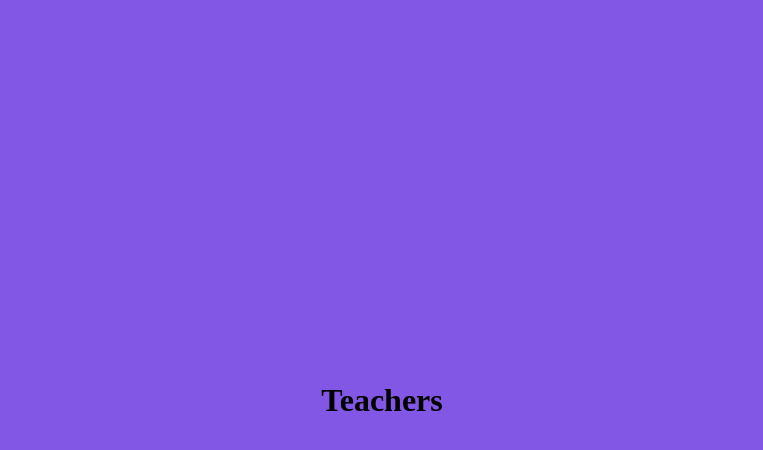
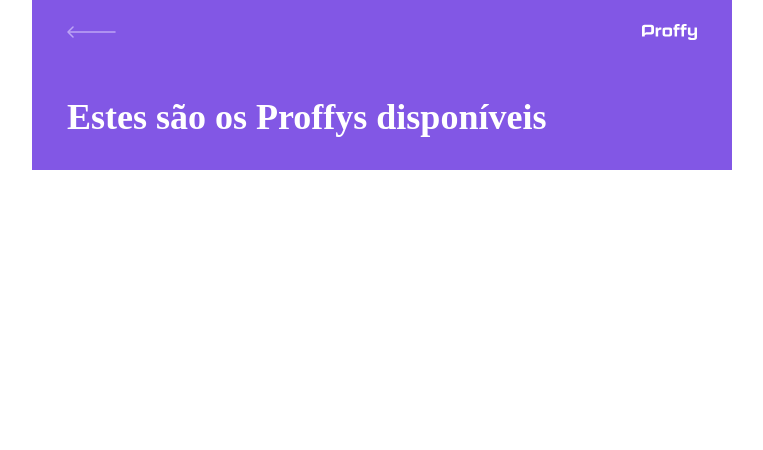
Before and after one commit to alehsilva/Next-Week-Level-2, a React (Create React App) app: page /study in a window 1280 px wide. Shown: the top 450 px of the page, without its empty margins (258-1021 px from the left). Built offline with nearby package versions, Linux system fonts and the light colour scheme; the HTML template or start-up script is replaced by a standard one.

Commit message:
Adicionando component para reaproveitamento de codigo

```diff
--- a/src/assets/styles/global.css
+++ b/src/assets/styles/global.css
@@ -31,9 +31,6 @@
     height: 100vh;
 }
 
-body {
-    background: var(--color-background);
-}
 
 #root {
     display: flex;
--- /dev/null
+++ b/src/components/PageHeader/index.tsx
@@ -0,0 +1,25 @@
+import React from 'react';
+import {Link} from 'react-router-dom'
+
+import backIcon from '../../assets/images/icons/back.svg';
+import logoImg from '../../assets/images/logo.svg';
+
+function PageHeader(){
+    return (
+        <header className="page-header">
+                <div className="top-bar-container">
+                     <Link  to="/">
+                      <img src={backIcon} alt="Voltar"/>
+                     </Link>
+
+                     <img src={logoImg} alt="Proffy"/>
+                </div>
+
+                <div className="header-content">
+                    <strong>Estes são os Proffys disponíveis</strong>
+                </div>
+            </header>
+    );
+}
+
+export default PageHeader;
--- a/src/pages/Landing/styles.css
+++ b/src/pages/Landing/styles.css
@@ -1,4 +1,3 @@
-body {background: var(--color-primary);}
 #page-landing {
     width: 100vw;
     height: 100vh;
@@ -8,6 +7,7 @@
     align-items: center;
 
     color: var(--color-text-in-primary);
+    background: var(--color-primary);
 }
 
 
--- a/src/pages/TeacherList/index.tsx
+++ b/src/pages/TeacherList/index.tsx
@@ -1,8 +1,13 @@
-import React from 'react'
+import React from 'react';
+import './styles.css';
+import PageHeader from '../../components/PageHeader';
+
 
 function TeacherList() {
     return(
-        <h1>Teachers</h1>
+        <div id="page-teacher-list" className="container">
+            <PageHeader/>
+        </div>
     )
 }
 
--- /dev/null
+++ b/src/pages/TeacherList/styles.css
@@ -0,0 +1,45 @@
+#page-teacher-list{
+    width: 100vw;
+    height: 100vh;
+}
+
+.page-header{
+    display: flex;
+    flex-direction: column;
+    background-color: var(--color-primary);
+}
+
+.page-header .top-bar-container{
+    width: 90%;
+    margin: 0 auto;
+    display: flex;
+    justify-content: space-between;
+
+    align-items: center;
+    color: var(--color-text-in-primary);
+    padding: 1.6rem 0;
+}
+.page-header .top-bar-container a {
+    height: 3.2rem;
+    transition: opacity 0.2s
+}
+.page-header .top-bar-container a:hover {
+ opacity: 0.6;
+}
+
+.page-header .top-bar-container > img {
+    height: 1.6rem;
+}
+
+.page-header .header-content {
+    width:90%;
+    margin: 0 auto;
+    position: relative;
+    margin: 3.2rem auto;
+}
+
+.page-header .header-content strong{
+    font: 700 3.6rem Archivo;
+    line-height: 4.2rem;
+    color: var(--color-title-in-primary)
+}
```
Also changed, not shown: src/components/PageHeader/styles.css (added).
